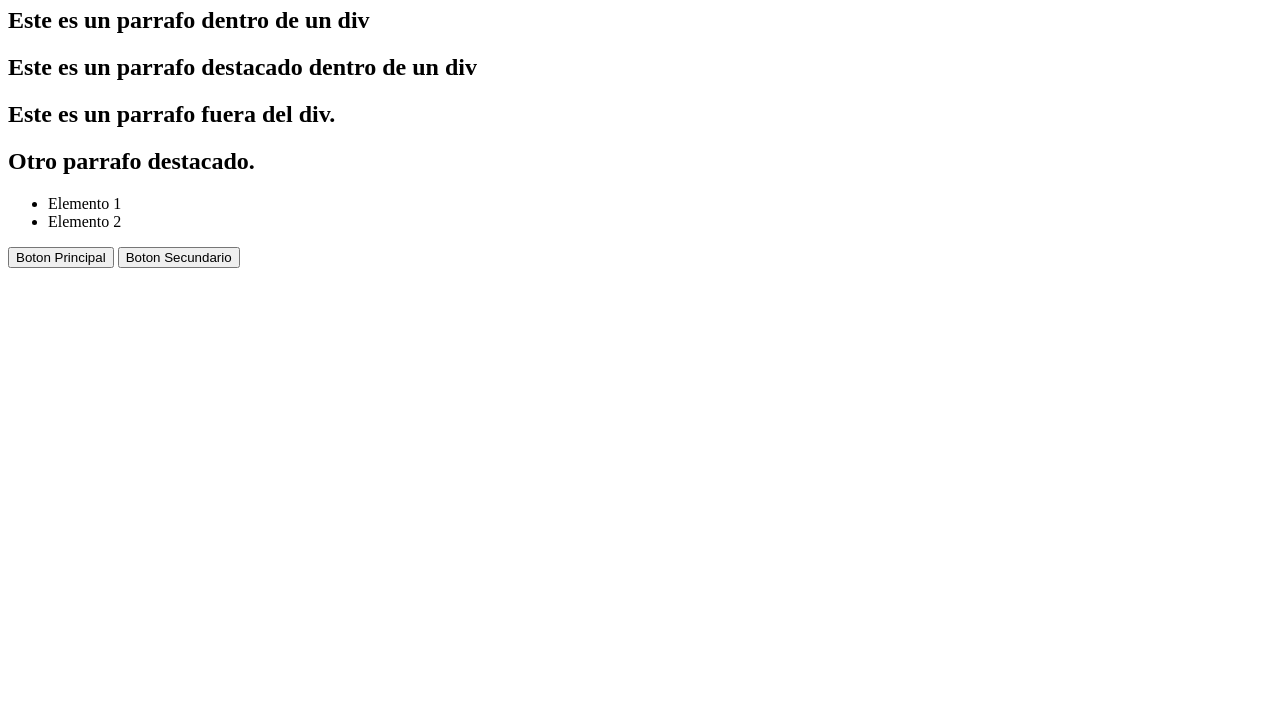
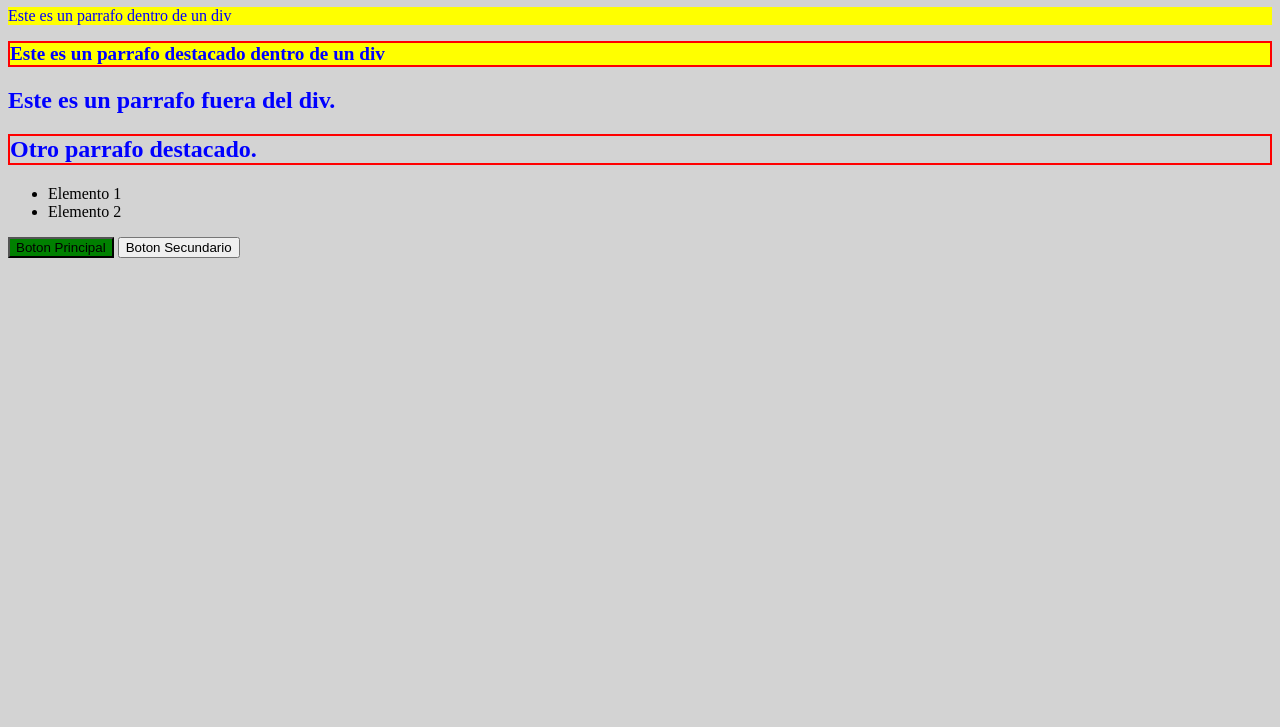
Before and after one commit to aalvaroo7/APUNTES_INFOII, a website: page CSS+HTML/web.html in a window 1280 px wide. Shown: the part 73-800 px from the top of the page. Drawn offline with Linux system fonts and the light colour scheme.

Commit message:
comit 31/10

```diff
--- /dev/null
+++ b/CSS+HTML/estilos.css
@@ -0,0 +1,42 @@
+
+h1 {
+    color: blue;
+}
+.secondary {
+    color: red;
+}
+#main {
+    font-family: "Arial Black";
+}
+body {
+    background-color: lightgray;
+}
+
+.destacado {
+    font-weight: bold;
+    font-size: 1.2em;
+    border: 2px solid red;
+   background-color: yellow;
+    color: blue;
+}
+.destacado p {
+    color: blue;
+}
+
+.amarillo {
+    background-color: yellow;
+    color: blue;
+}
+
+#parrafofuera1 {
+    color: blue;
+}
+
+#parrafofuera2 {
+    color: blue;
+    border: 2px solid red;
+}
+
+#BotonPrincipal {
+    background-color: green;
+}
--- a/24_10/web.html
+++ b/CSS+HTML/web.html
@@ -2,16 +2,16 @@
 <html>
 <head>
     <meta charset="utf-8">
-    <title>24_10</title>
-    <link rel="stylesheet" href=>
+    <title>web_24/10</title>
+    <link rel="stylesheet" href="estilos.css">
 </head>
     <body>
     <h1> Ejercicio de selectores</h1>
     <div class="parrafodentrodiv">
-        <h2> Este es un parrafo dentro de un div</h2>
+        <p class="amarillo"> Este es un parrafo dentro de un div</p>
     </div>
     <div>
-        <h2> Este es un parrafo destacado dentro de un div</h2>
+        <h2 class="destacado"> Este es un parrafo destacado dentro de un div</h2>
     </div>
     <main>
     <h2 id="parrafofuera1"> Este es un parrafo fuera del div.</h2>
```
Also changed, not shown: 24_10/estilos.css (deleted, +0 -10 lines), CSS+HTML/index.html (renamed from 24_10/index.html), HMTL/EJERCICIOS_03_10.html (renamed from EJERCICIOS_03_10.html), HMTL/EJERCICIO_prueba.html (renamed from EJERCICIO_prueba.html), HMTL/Enunciado03_10.txt (renamed from Enunciado03_10.txt), HMTL/Formulario_avanzado.html (renamed from Formulario_avanzado.html), HMTL/enunciado26_09.txt (renamed from enunciado26_09.txt), HMTL/index.html (renamed from index.html).
